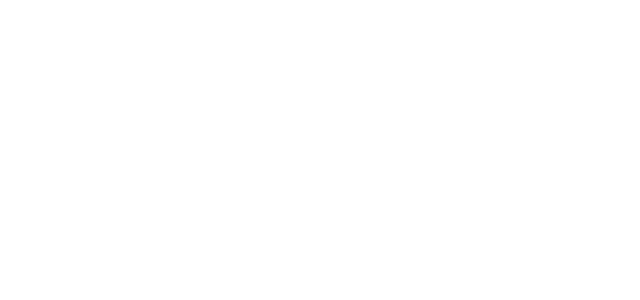
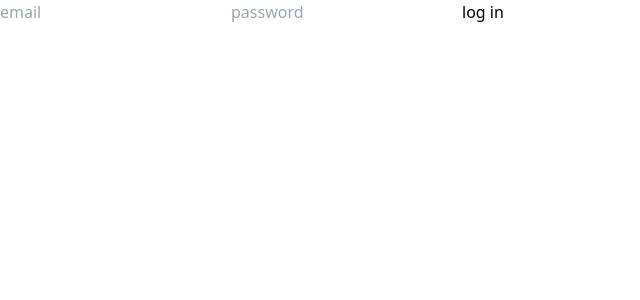
Before and after one commit to Winonaivana/BLPbeauty-client-side-app, a React (Vite) app: page / in a window 1280 px wide. Before the commit this address had no page. Shown: the top 300 px of the page, without its empty margins (0-640 px from the left). Built offline with nearby package versions, Linux system fonts and the light colour scheme.

Commit message:
add login page

```diff
--- a/src/App.tsx
+++ b/src/App.tsx
@@ -1,10 +1,12 @@
 import { BrowserRouter, Route, Routes } from "react-router-dom";
 import Register from "./scenes/Register/register";
+import Login from "./scenes/Login/login";
 
 const App = () => {
   return (
     <BrowserRouter>
       <Routes>
+        <Route path="/" element={<Login></Login>} />
         <Route path="/register" element={<Register></Register>} />
       </Routes>
     </BrowserRouter>
--- /dev/null
+++ b/src/scenes/Login/login.tsx
@@ -0,0 +1,50 @@
+import React, { ChangeEvent, FormEvent, useState } from "react";
+
+type Props = {};
+
+const Login: React.FC = (props: Props) => {
+  const [email, setEmail] = useState("");
+  const [password, setPassword] = useState("");
+
+  const handleChangeEmail = (e: ChangeEvent<HTMLInputElement>) => {
+    setEmail(e.target.value);
+  };
+
+  const handleChangePassword = (e: ChangeEvent<HTMLInputElement>) => {
+    setPassword(e.target.value);
+  };
+
+  const handleSubmit = (e: FormEvent<HTMLFormElement>) => {
+    e.preventDefault();
+
+    const formData = {
+      email: email,
+      password: password,
+    };
+
+    const response = (input: typeof formData) => {
+      fetch("https://bookie-api.onrender.com/auth/signin", {
+        method: "POST",
+        headers: { "Content-Type": "application/json" },
+        body: JSON.stringify(input),
+      })
+        .then((response) => response.json)
+        .then((data) => console.log(data));
+    };
+  };
+  return (
+    <>
+      <form onSubmit={handleSubmit}>
+        <input onChange={handleChangeEmail} type="email" placeholder="email" />
+        <input
+          onChange={handleChangePassword}
+          placeholder="password"
+          type="password"
+        />
+        <button type="submit">log in</button>
+      </form>
+    </>
+  );
+};
+
+export default Login;
```
